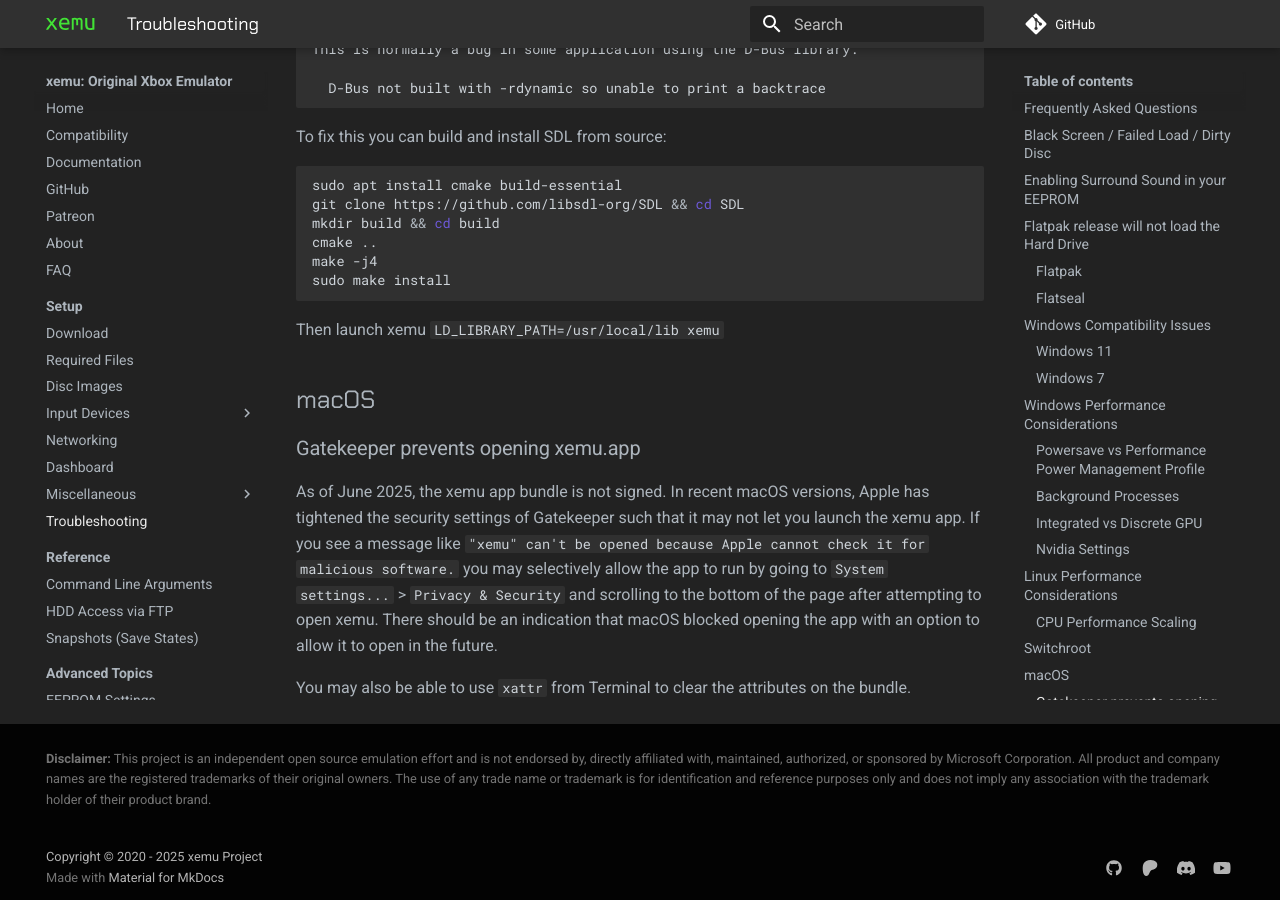
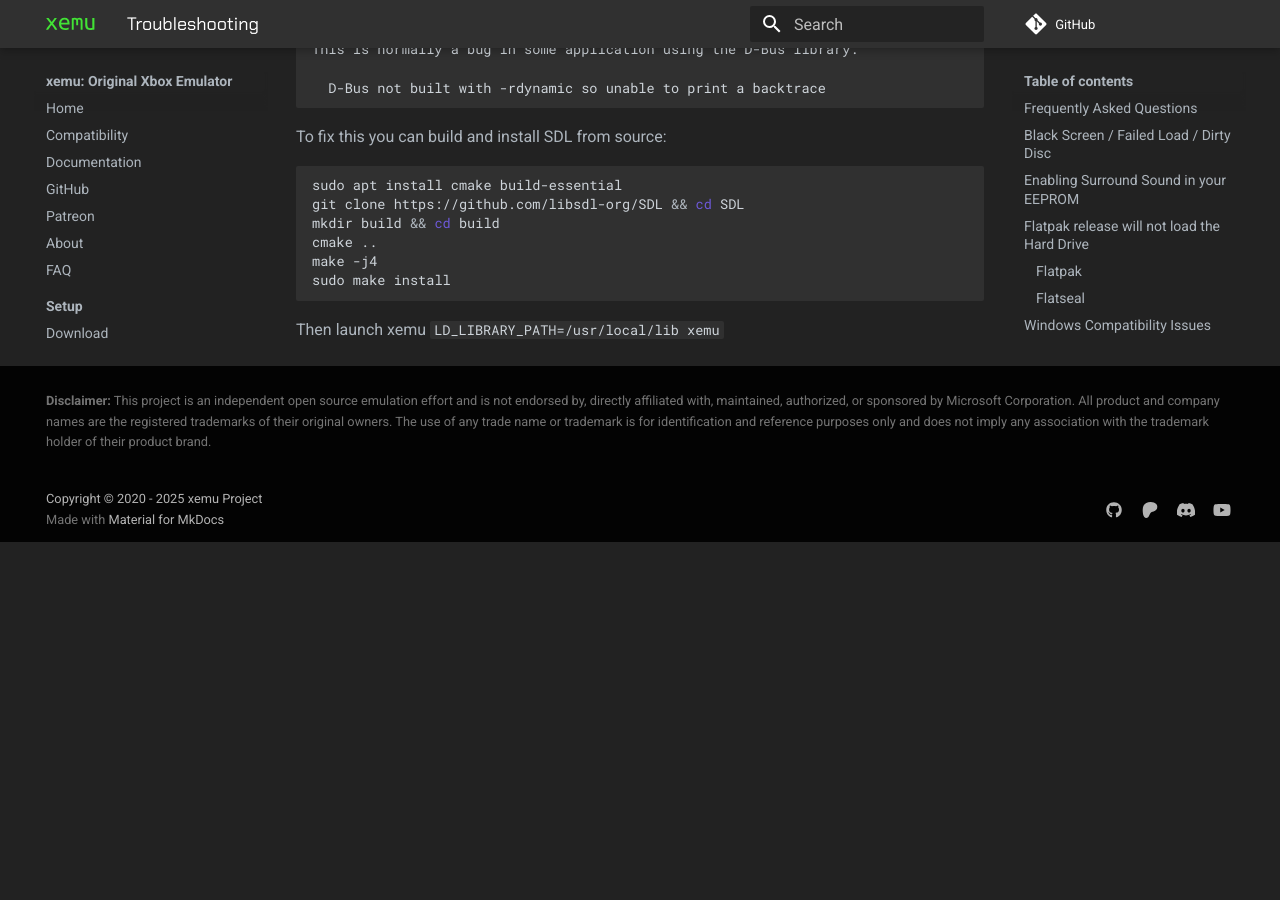
Before and after one commit to xemu-project/xemu-website, an MkDocs documentation site: the page built from docs/docs/troubleshooting.md, in a window 1280 px wide and 900 px high, scrolled down 2991 px. Built offline with MkDocs 1.6.1 and Material for MkDocs 9.7.7, drawn with Linux system fonts in a browser that asks for light colours; comment, search, counter and statistics services are not loaded; after the commit the page ends 3533 px from its top, so only the background shows below that.

Commit message:
Update troubleshooting.md

````diff
--- a/docs/docs/troubleshooting.md
+++ b/docs/docs/troubleshooting.md
@@ -114,11 +114,3 @@ sudo make install
 ```
 
 Then launch xemu `LD_LIBRARY_PATH=/usr/local/lib xemu`
-
-## macOS
-
-### Gatekeeper prevents opening xemu.app
-
-As of June 2025, the xemu app bundle is not signed. In recent macOS versions, Apple has tightened the security settings of Gatekeeper such that it may not let you launch the xemu app. If you see a message like `"xemu" can't be opened because Apple cannot check it for malicious software.` you may selectively allow the app to run by going to `System settings...` > `Privacy & Security` and scrolling to the bottom of the page after attempting to open xemu. There should be an indication that macOS blocked opening the app with an option to allow it to open in the future.
-
-You may also be able to use `xattr` from Terminal to clear the attributes on the bundle.
````
